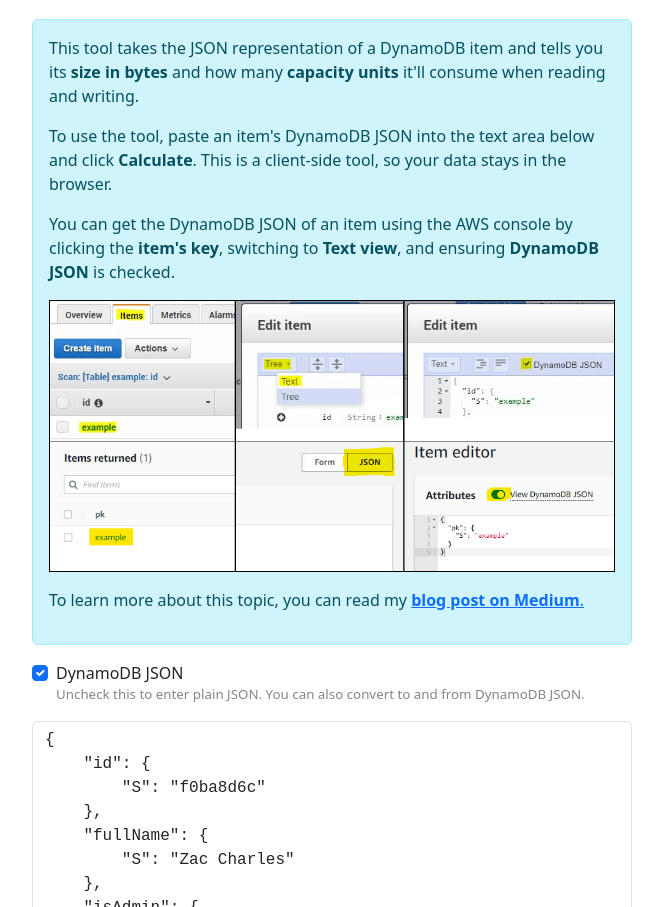
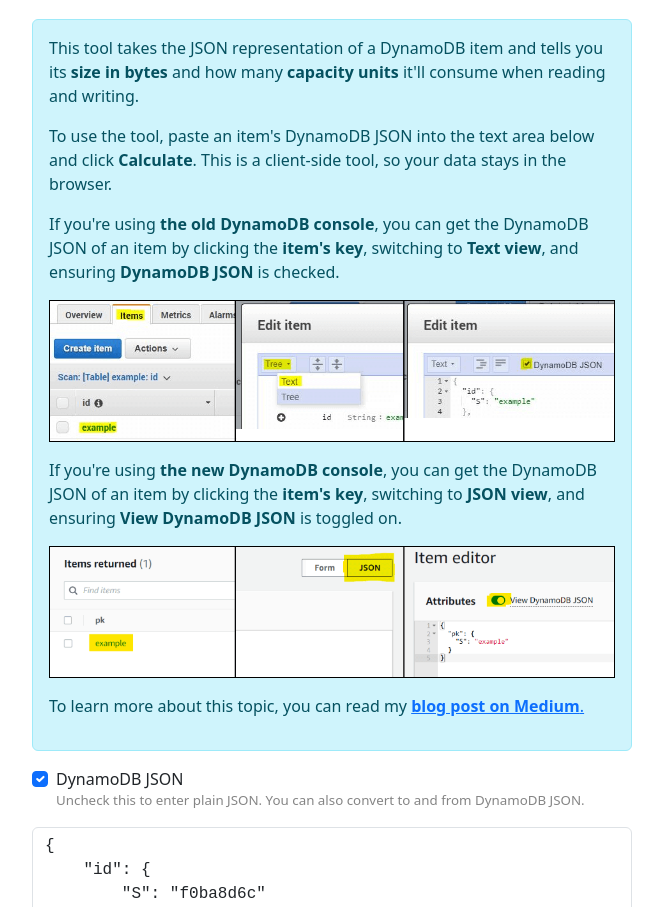
Before and after one commit to zaccharles/dynamodb-calculator, a plain HTML site: page index.html in a window 1280 px wide. Shown: the part 193-1100 px from the top of the page, without its empty margins (308-971 px from the left). Drawn offline with nearby package versions, Linux system fonts and the light colour scheme; a script that the page names is missing.

Commit message:
Update guide to show both old and new consoles (#2)
* Add files via upload

* Update index.html

```diff
--- a/index.html
+++ b/index.html
@@ -89,13 +89,22 @@
                 <strong>capacity units</strong> it'll consume when reading and writing.</p>
             <p>To use the tool, paste an item's DynamoDB JSON into the text area below and click
                 <strong>Calculate</strong>. This is a client-side tool, so your data stays in the browser.</p>
-            <p>You can get the DynamoDB JSON of an item using the AWS console by clicking the
+            <p>If you're using <strong>the old DynamoDB console</strong>, you can get the DynamoDB JSON of an item by clicking the
                 <strong>item's key</strong>, switching to
                 <strong>Text view</strong>, and ensuring
                 <strong>DynamoDB JSON</strong> is checked.</p>
             <p>
-                <a href="guide.png" target="_blank">
-                    <img src="guide.png" id="guide" />
+                <a href="guide-old.png" target="_blank">
+                    <img src="guide-old.png" id="guide" />
+                </a>
+            </p>
+            <p>If you're using <strong>the new DynamoDB console</strong>, you can get the DynamoDB JSON of an item by clicking the
+                <strong>item's key</strong>, switching to
+                <strong>JSON view</strong>, and ensuring
+                <strong>View DynamoDB JSON</strong> is toggled on.</p>
+            <p>
+                <a href="guide-new.png" target="_blank">
+                    <img src="guide-new.png" id="guide" />
                 </a>
             </p>
             <p>To learn more about this topic, you can read my
```
Also changed, not shown: guide-new.png (added), guide-old.png (added).
